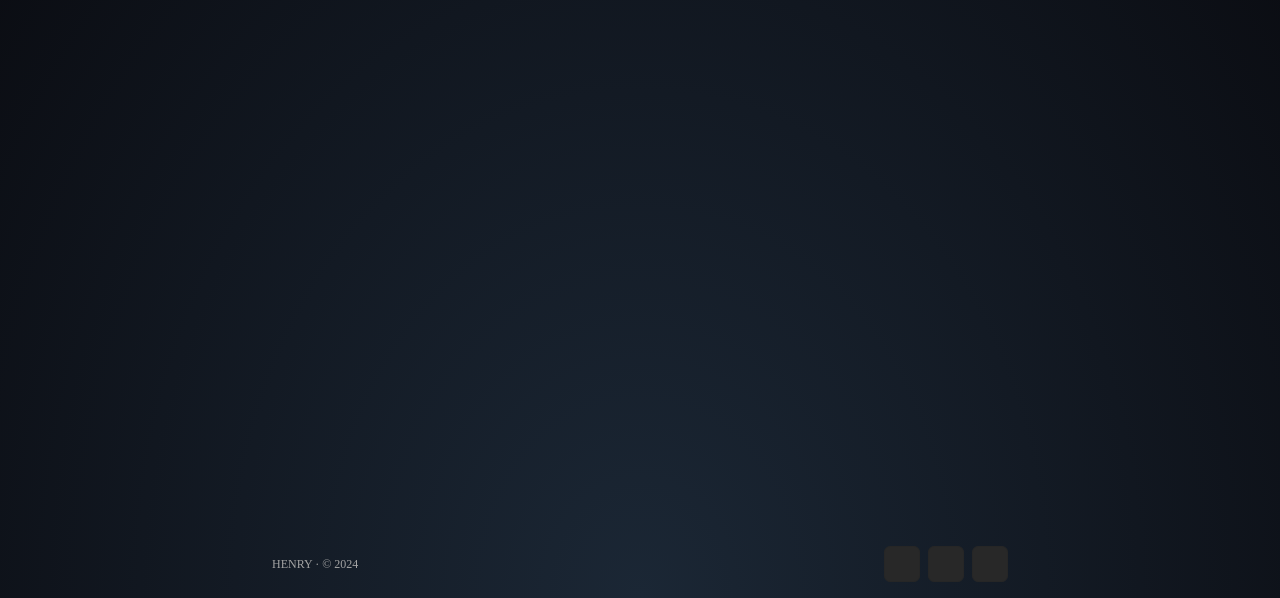
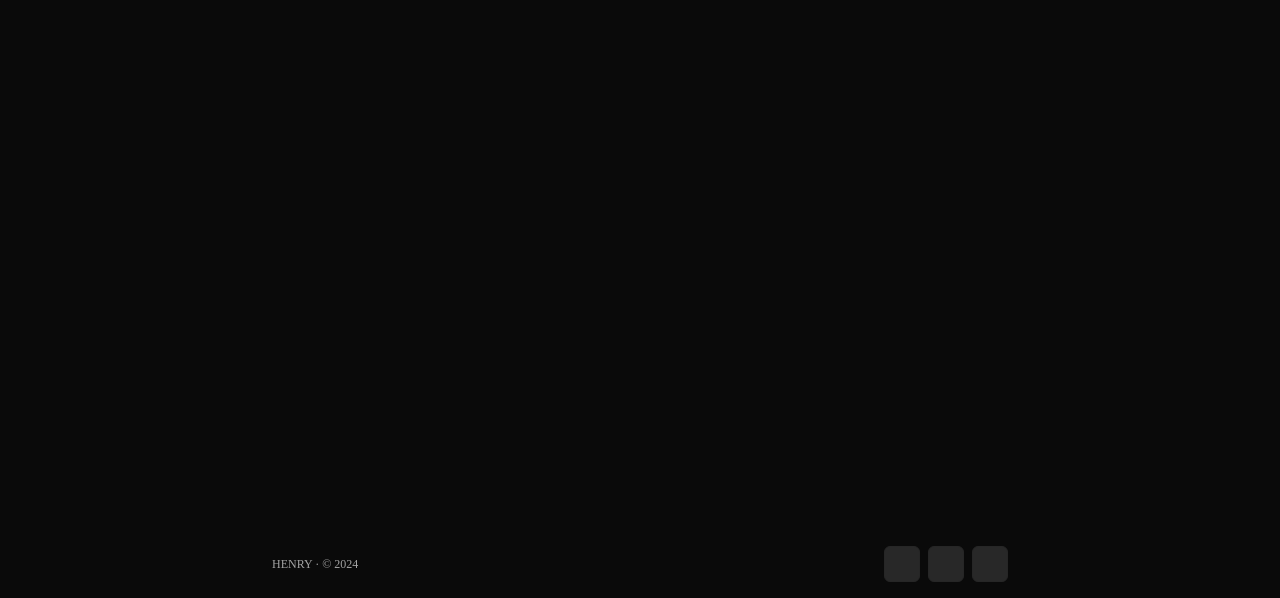
Before and after one commit to o-henry/lee--, an Astro site: page /tags in a window 1280 px wide. Shown: the part 202-800 px from the top of the page. Built offline with nearby package versions, Linux system fonts and the light colour scheme; Astro itself is replaced by a stand-in of ours; some packages are replaced by stand-ins of ours; some icons are missing; a web font is replaced by a local one.

Commit message:
[FIX-3] : 배포 설정 수정

```diff
--- a/src/styles/global.css
+++ b/src/styles/global.css
@@ -1,6 +1,3 @@
-/* snow-start */
-@import 'snow.css';
-/* snow-end */
 
 @import url('https://fonts.cdnfonts.com/css/sequel');
 @import url('https://fonts.googleapis.com/css2?family=Noto+Sans+KR:wght@100..900&display=swap');
--- a/src/styles/snow.css
+++ b/src/styles/snow.css
@@ -1,10 +1,3 @@
-body {
-  height: 100vh;
-  background: radial-gradient(ellipse at bottom, #1b2735 0%, #090a0f 100%);
-  overflow: hidden;
-  filter: drop-shadow(0 0 10px white);
-}
-
 .snow {
   position: absolute;
   width: 10px;
--- a/tsconfig.json
+++ b/tsconfig.json
@@ -5,6 +5,7 @@
     "noUnusedLocals": false,   // 미사용 변수 경고 무시
     "noUnusedParameters": false, // 미사용 매개변수 경고 무시
     "skipLibCheck": true,
+    "ignoreDeprecations": "5.0",
     "baseUrl": ".",
     "paths": {
       "@/*": ["./src/*"]
```
Also changed, not shown: 1 other file.
